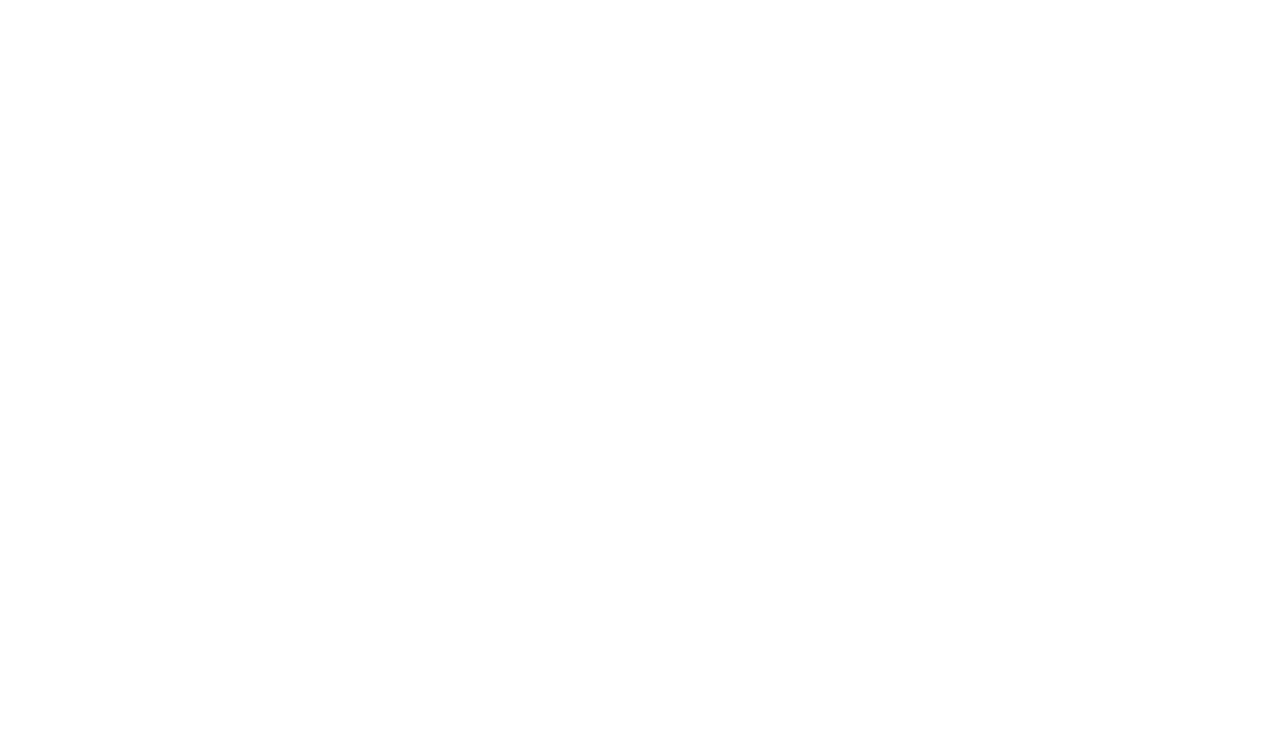
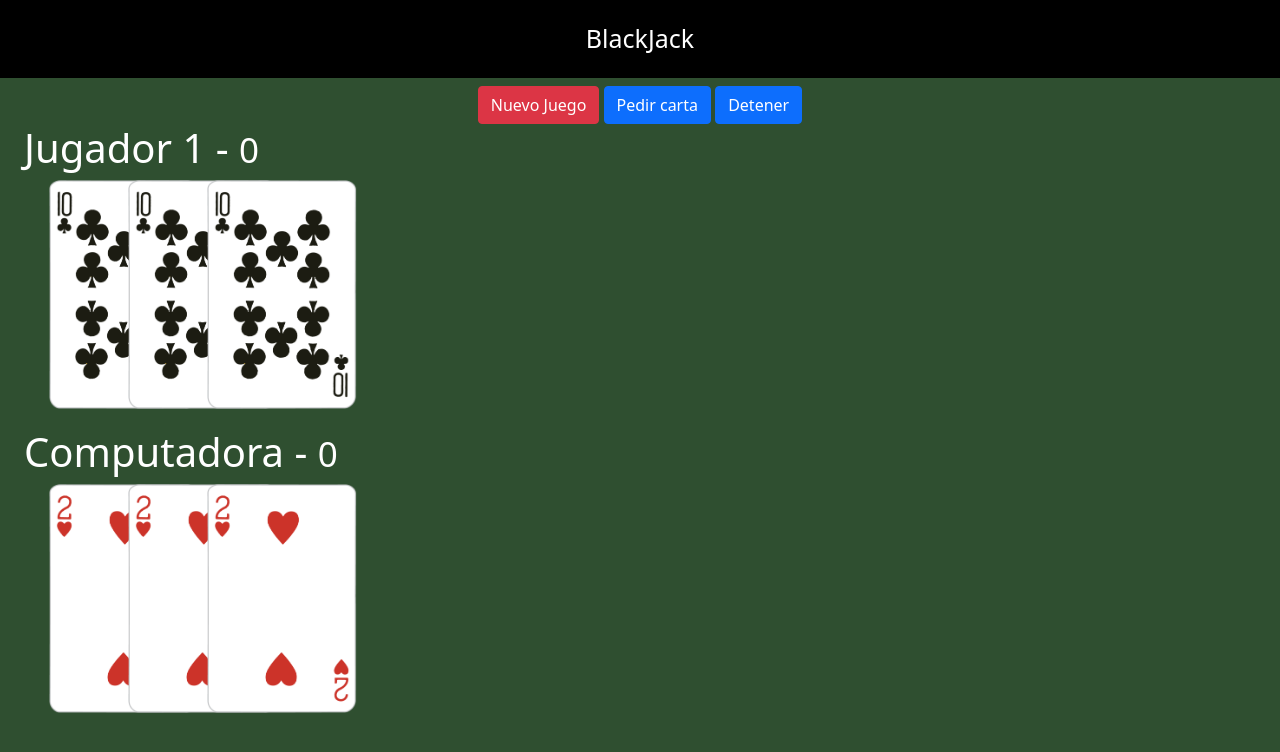
Before and after one commit to bryamjesus/play-blackjack, a plain HTML site: page index.html in a window 1280 px wide. Drawn offline with nearby package versions, Linux system fonts and the light colour scheme.

Commit message:
feat: estrutura front

```diff
--- a/assets/css/styles.css
+++ b/assets/css/styles.css
@@ -0,0 +1,26 @@
+html,
+body {
+  margin: 0px;
+  background-color: #2f4f30;
+  color: white;
+}
+
+.titulo {
+  text-align: center;
+  background-color: black;
+  color: white;
+  padding: 20px;
+  font-size: 25px;
+}
+
+.carta {
+  position: relative;
+  width: 150px;
+  left: 100px;
+  margin-left: -75px;
+}
+
+#computadora-carta,
+#jugador-cartas {
+  height: 240px;
+}
--- a/index.html
+++ b/index.html
@@ -4,15 +4,47 @@
     <meta charset="UTF-8" />
     <meta name="viewport" content="width=device-width, initial-scale=1.0" />
     <title>BlackJack</title>
-    <link rel="stylesheet" href="assets/css/styles.css" />
     <link
-      href="https://cdn.jsdelivr.net/npm/bootstrap@5.3.2/dist/css/bootstrap.min.css"
+      href="https://cdn.jsdelivr.net/npm/bootstrap@5.1.3/dist/css/bootstrap.min.css"
       rel="stylesheet"
-      integrity="sha384-T3c6CoIi6uLrA9TneNEoa7RxnatzjcDSCmG1MXxSR1GAsXEV/Dwwykc2MPK8M2HN"
+      integrity="sha384-1BmE4kWBq78iYhFldvKuhfTAU6auU8tT94WrHftjDbrCEXSU1oBoqyl2QvZ6jIW3"
       crossorigin="anonymous"
     />
+    <link rel="stylesheet" href="assets/css/styles.css" />
   </head>
   <body>
+    <header class="titulo">BlackJack</header>
+
+    <div class="row mt-2">
+      <div class="col text-center">
+        <button class="btn btn-danger">Nuevo Juego</button>
+        <button class="btn btn-primary">Pedir carta</button>
+        <button class="btn btn-primary">Detener</button>
+      </div>
+    </div>
+
+    <div class="row container">
+      <div class="col">
+        <h1>Jugador 1 - <small>0</small></h1>
+        <div id="jugador-cartas">
+          <img class="carta" src="assets/cartas/10C.png" alt="" />
+          <img class="carta" src="assets/cartas/10C.png" alt="" />
+          <img class="carta" src="assets/cartas/10C.png" alt="" />
+        </div>
+      </div>
+    </div>
+
+    <div class="row container mt-2">
+      <div class="col">
+        <h1>Computadora - <small>0</small></h1>
+        <div id="computadora-cartas">
+          <img class="carta" src="assets/cartas/2H.png" alt="" />
+          <img class="carta" src="assets/cartas/2H.png" alt="" />
+          <img class="carta" src="assets/cartas/2H.png" alt="" />
+        </div>
+      </div>
+    </div>
+
     <script src="assets/js/juego.js"></script>
   </body>
 </html>
```
